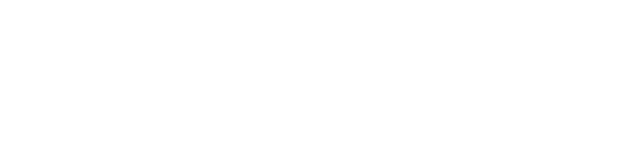
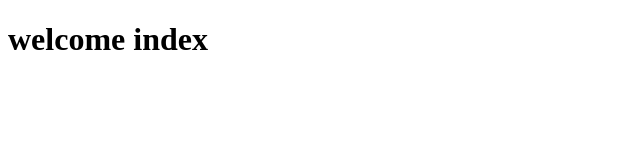
Before and after one commit to ahmedkandil2015/test-remote-git, a plain HTML site: page index.html in a window 1280 px wide. Shown: the whole page, without its empty margins (0-640 px from the left). Drawn offline with Linux system fonts and the light colour scheme.

Commit message:
add h1 for test

```diff
--- a/index.html
+++ b/index.html
@@ -6,6 +6,6 @@
     <title>Document</title>
 </head>
 <body>
-
+    <h1>welcome index</h1>
 </body>
 </html>
```
